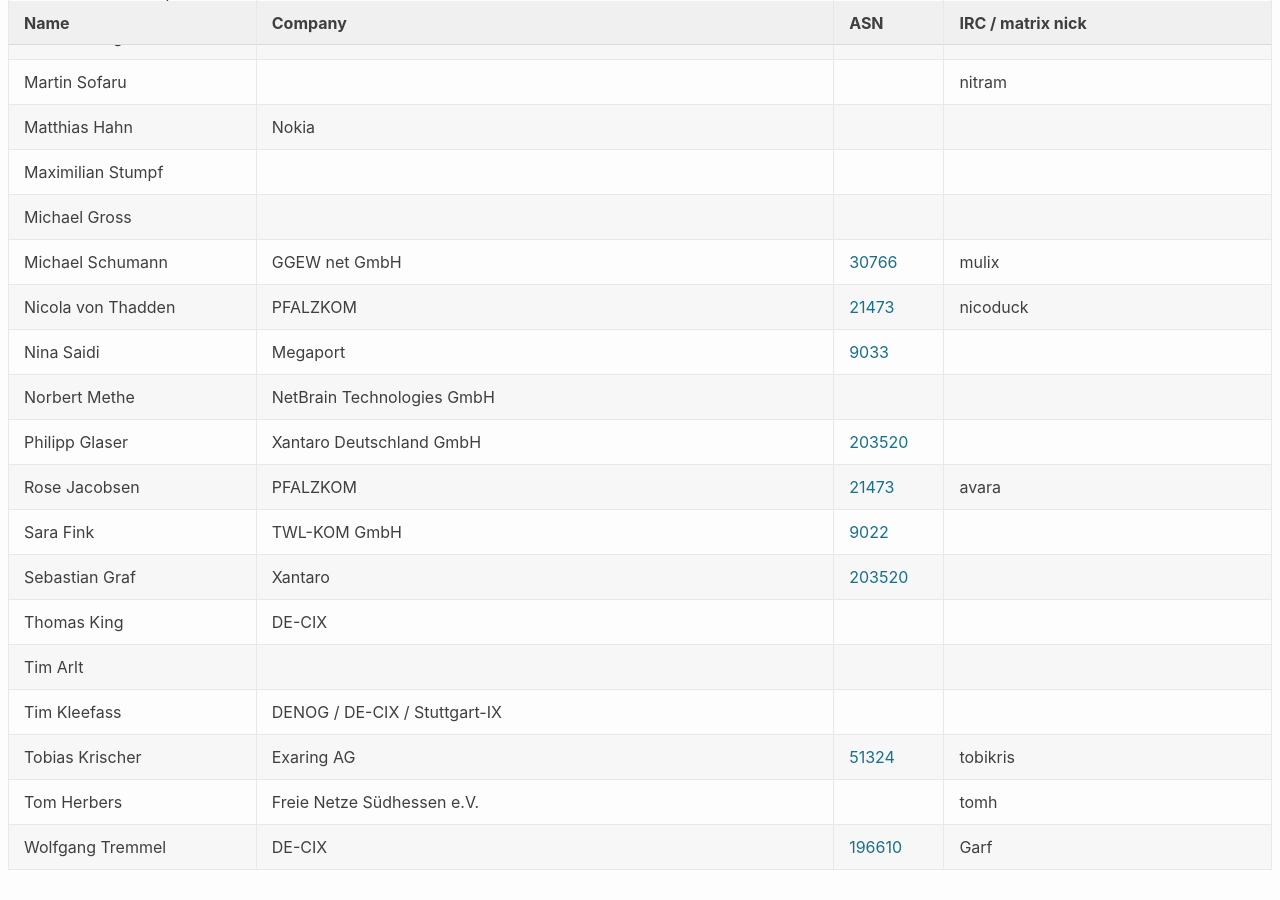
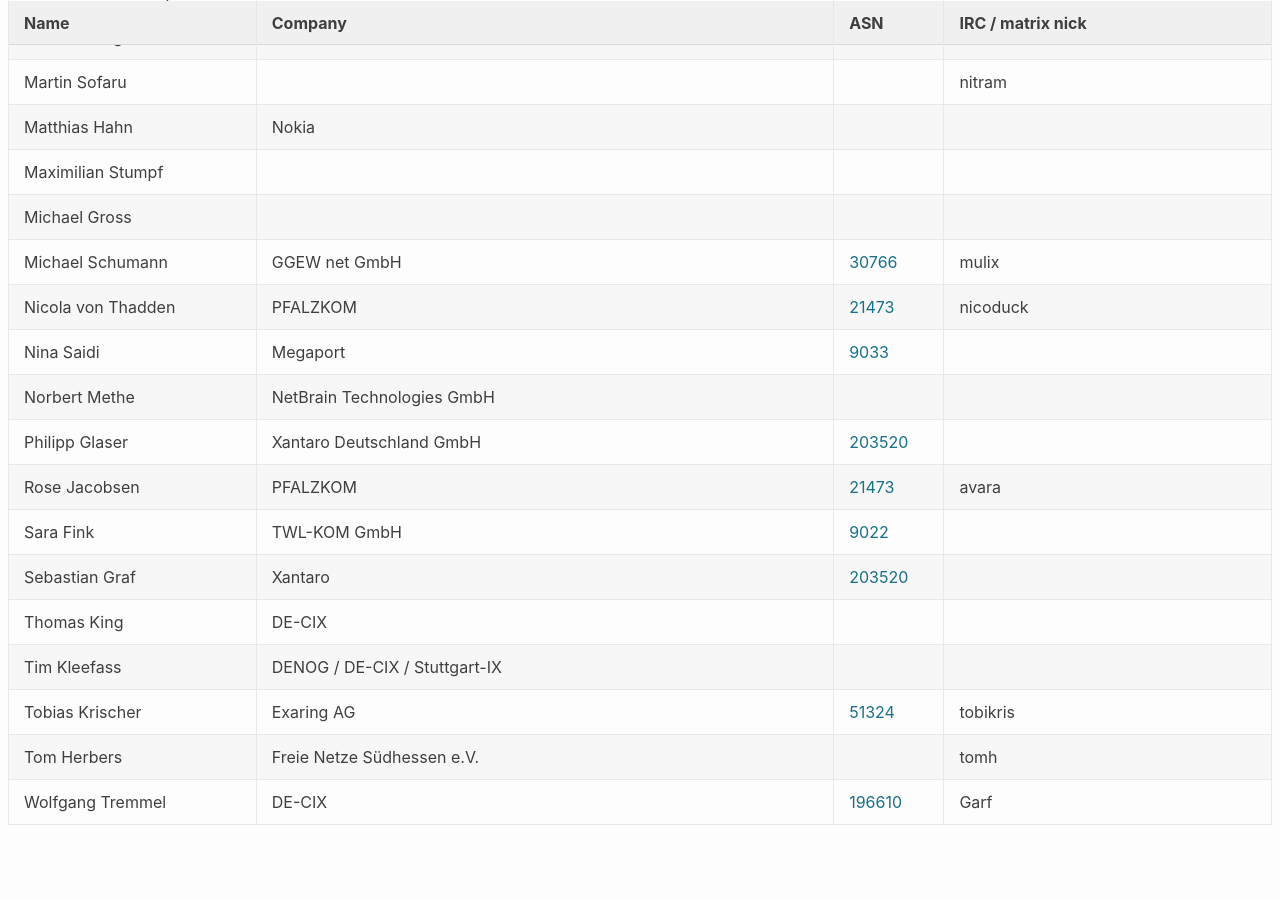
Before and after one commit to denog/pretix-attendeelist, a Jekyll site: the page built from denogmeetup25-01/index.markdown, in a window 1280 px wide and 900 px high, scrolled down 1434 px. Built offline with Jekyll 4.4.1, drawn with Linux system fonts in a browser that asks for light colours; after the commit the page ends 2289 px from its top, so only the background shows below that.

Commit message:
Latest data: Thu Feb 13 08:11:18 UTC 2025

```diff
--- a/_data/attendees_denogmeetup25-01.json
+++ b/_data/attendees_denogmeetup25-01.json
@@ -270,12 +270,6 @@
     "asn": null
   },
   {
-    "name": "Tim Arlt",
-    "company": null,
-    "irc": null,
-    "asn": null
-  },
-  {
     "name": "Tim Kleefass",
     "company": "DENOG / DE-CIX / Stuttgart-IX",
     "irc": null,
```
